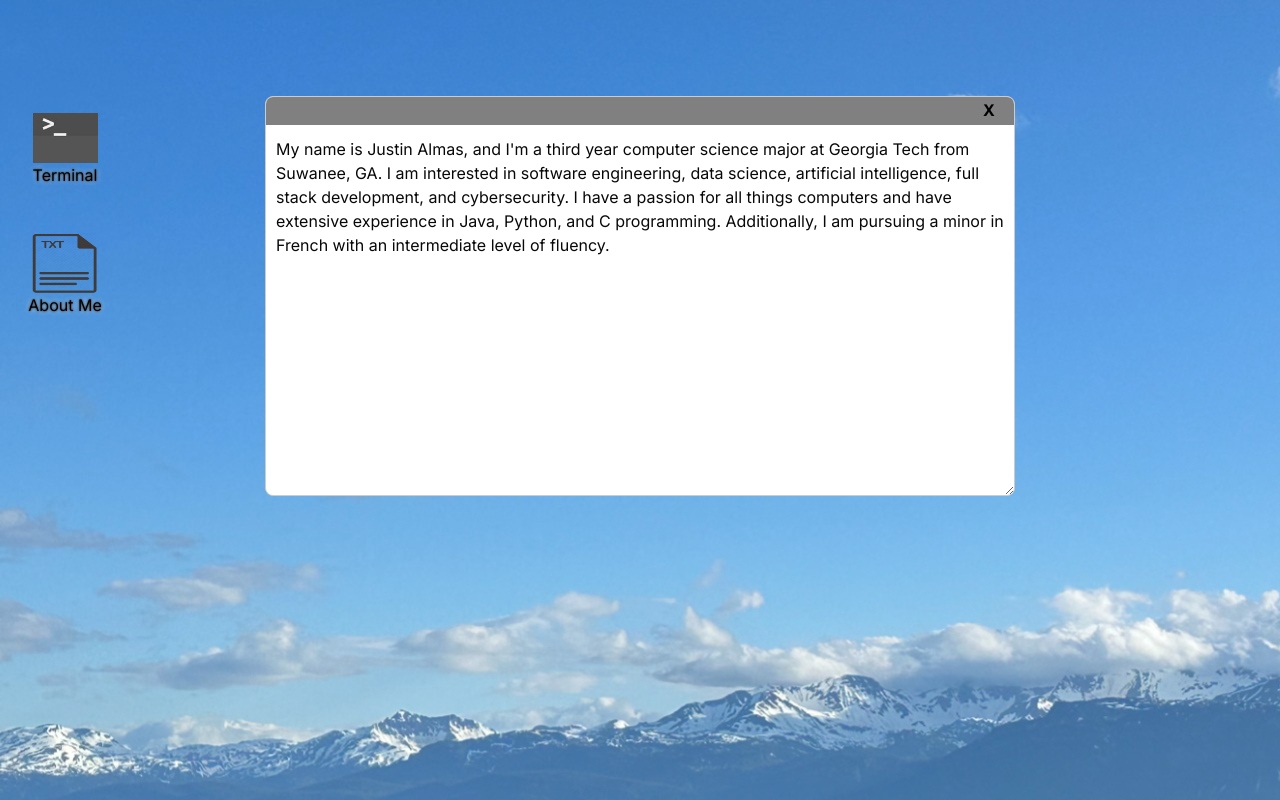
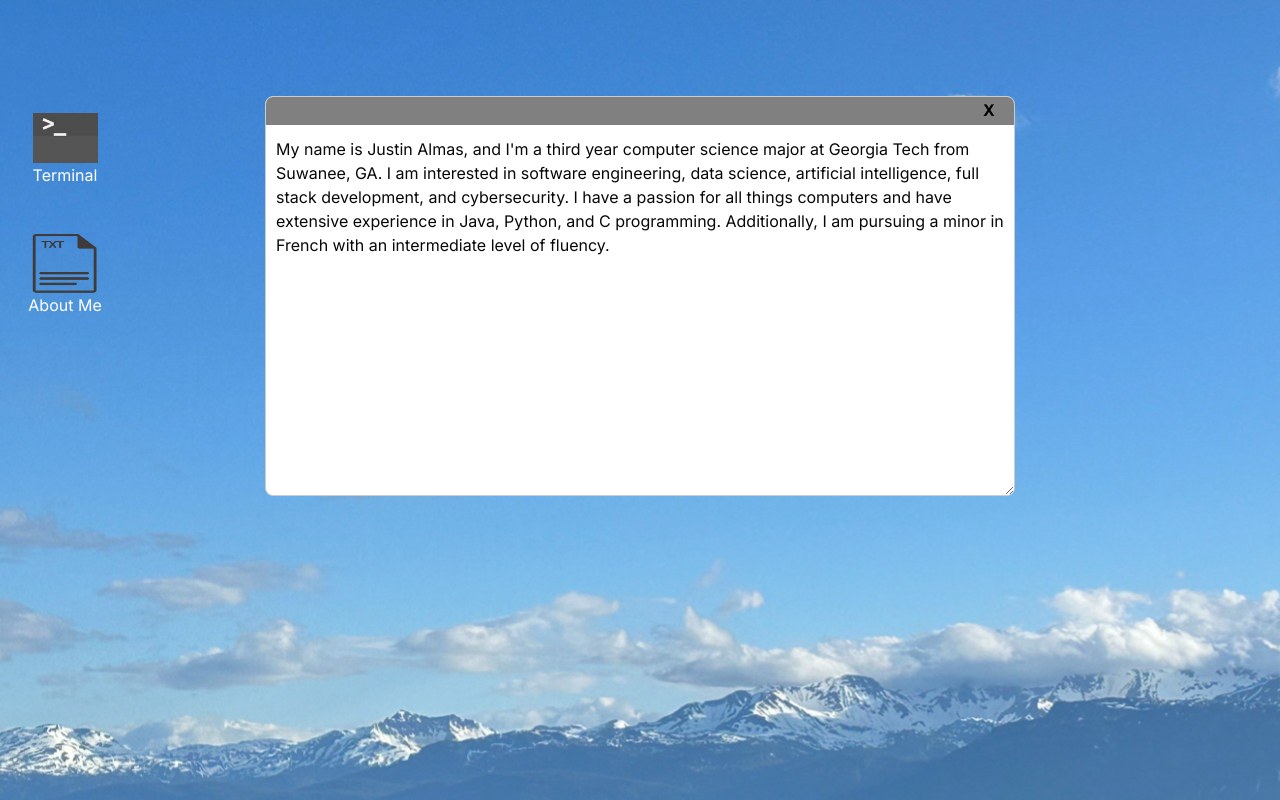
Before and after one commit to justin-almas/justinalmas, a Next.js app: page / in a window 1280 px wide. Built offline with nearby package versions, Linux system fonts and the light colour scheme.

Commit message:
change color

```diff
--- a/src/app/globals.css
+++ b/src/app/globals.css
@@ -93,7 +93,7 @@ body {
 .desktopIcon {
   width: 80px;
   height: 100px;
-  text-shadow: 0 0 3px #000, 0 0 5px #FFF;
+  color: #FFF;
   position: absolute;
 }
 
```
